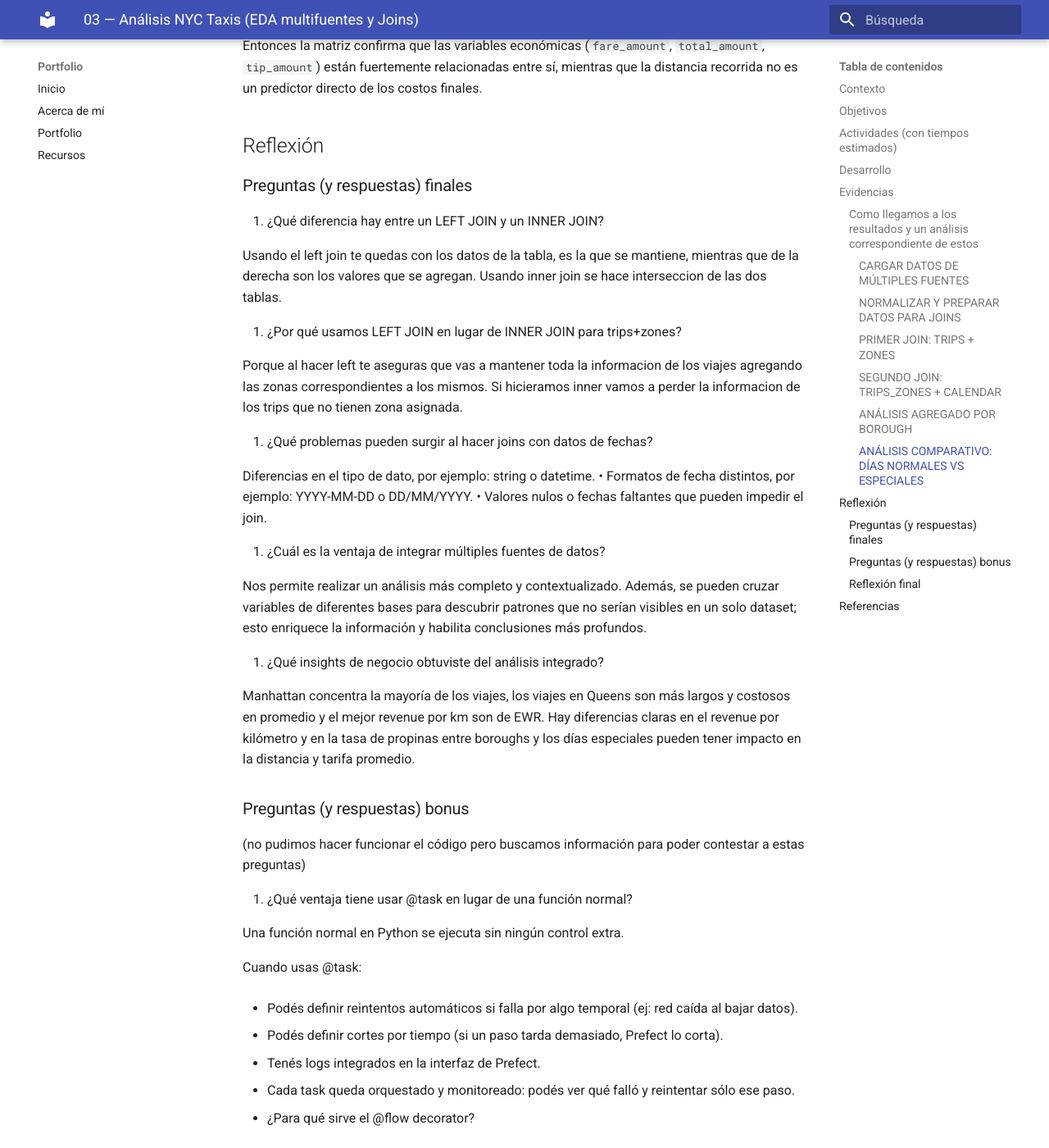
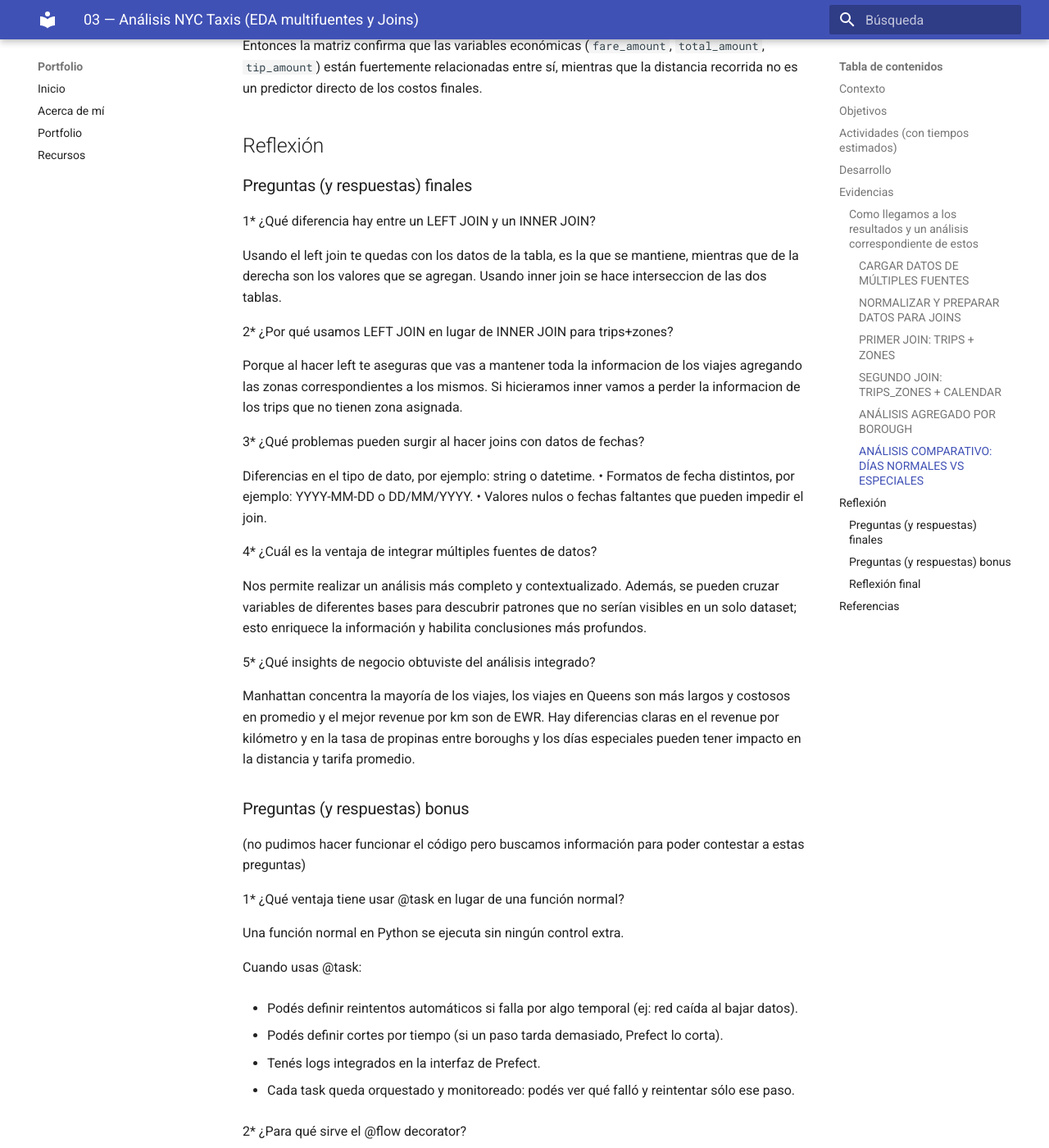
Before and after one commit to naguer019/IA-portfolio, an MkDocs documentation site: the page built from docs/portfolio/03-analisis-multifuentes-y-joins.md, in a window 1280 px wide and 1400 px high, scrolled down 7194 px. Shown: the whole window at 82% size. Built offline with MkDocs 1.6.1 and Material for MkDocs 9.7.7, drawn with Linux system fonts in a browser that asks for light colours; some of the changed text lies outside the part shown.

Commit message:
Update 03-analisis-multifuentes-y-joins.md

```diff
--- a/docs/portfolio/03-analisis-multifuentes-y-joins.md
+++ b/docs/portfolio/03-analisis-multifuentes-y-joins.md
@@ -296,30 +296,30 @@ Entonces la matriz confirma que las variables económicas (`fare_amount`, `total
 
 ### Preguntas (y respuestas) finales
 
-1. ¿Qué diferencia hay entre un LEFT JOIN y un INNER JOIN?
+1* ¿Qué diferencia hay entre un LEFT JOIN y un INNER JOIN?
 
 Usando el left join te quedas con los datos de la tabla, es la que se mantiene, mientras que de la derecha son los valores que se agregan. Usando inner join se hace interseccion de las dos tablas.
 
-2. ¿Por qué usamos LEFT JOIN en lugar de INNER JOIN para trips+zones?
+2* ¿Por qué usamos LEFT JOIN en lugar de INNER JOIN para trips+zones?
 
 Porque al hacer left te aseguras que vas a mantener toda la informacion de los viajes agregando las zonas correspondientes a los mismos. Si hicieramos inner vamos a perder la informacion de los trips que no tienen zona asignada.
 
-3. ¿Qué problemas pueden surgir al hacer joins con datos de fechas?
+3* ¿Qué problemas pueden surgir al hacer joins con datos de fechas?
 
 Diferencias en el tipo de dato, por ejemplo: string o datetime. • Formatos de fecha distintos, por ejemplo: YYYY-MM-DD o DD/MM/YYYY. • Valores nulos o fechas faltantes que pueden impedir el join.
 
-4. ¿Cuál es la ventaja de integrar múltiples fuentes de datos?
+4* ¿Cuál es la ventaja de integrar múltiples fuentes de datos?
 
 Nos permite realizar un análisis más completo y contextualizado. Además, se pueden cruzar variables de diferentes bases para descubrir patrones que no serían visibles en un solo dataset; esto enriquece la información y habilita conclusiones más profundos.
 
-5. ¿Qué insights de negocio obtuviste del análisis integrado?
+5* ¿Qué insights de negocio obtuviste del análisis integrado?
 
 Manhattan concentra la mayoría de los viajes, los viajes en Queens son más largos y costosos en promedio y el mejor revenue por km son de EWR. Hay diferencias claras en el revenue por kilómetro y en la tasa de propinas entre boroughs y los días especiales pueden tener impacto en la distancia y tarifa promedio.
 
 ### Preguntas (y respuestas) bonus
 (no pudimos hacer funcionar el código pero buscamos información para poder contestar a estas preguntas)
 
-1. ¿Qué ventaja tiene usar @task en lugar de una función normal?
+1* ¿Qué ventaja tiene usar @task en lugar de una función normal?
 
 Una función normal en Python se ejecuta sin ningún control extra.
 
@@ -334,7 +334,7 @@ Cuando usas @task:
 - Cada task queda orquestado y monitoreado: podés ver qué falló y reintentar sólo ese paso.
 
 
-2. ¿Para qué sirve el @flow decorator?
+2* ¿Para qué sirve el @flow decorator?
 
 Le dice a Prefect: “Esto no es sólo un script de Python, es un flujo de trabajo con dependencias y monitoreo”.
 
@@ -345,7 +345,7 @@ Permite:
 - Monitorear el flow run entero.
 
 
-3. ¿En qué casos reales usarías esto?
+3* ¿En qué casos reales usarías esto?
 
 Reportes diarios: Automatizar que cada mañana se bajen datos de ventas, se limpien y se envíen reportes a un dashboard.
 
```
